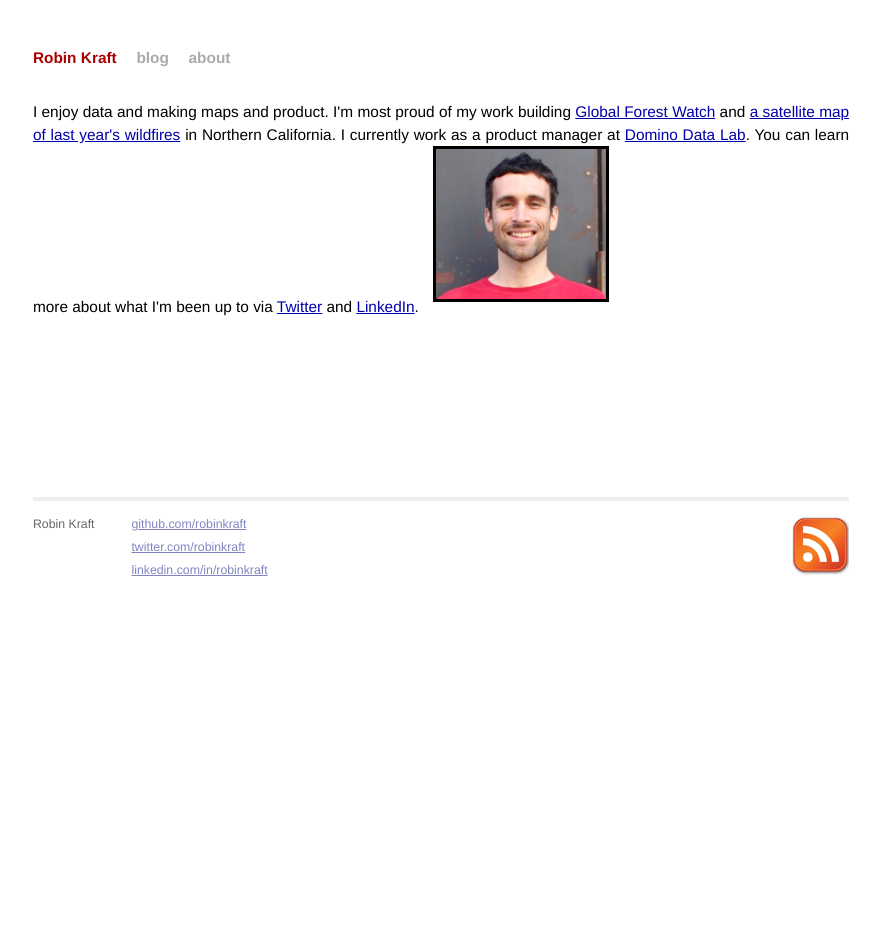
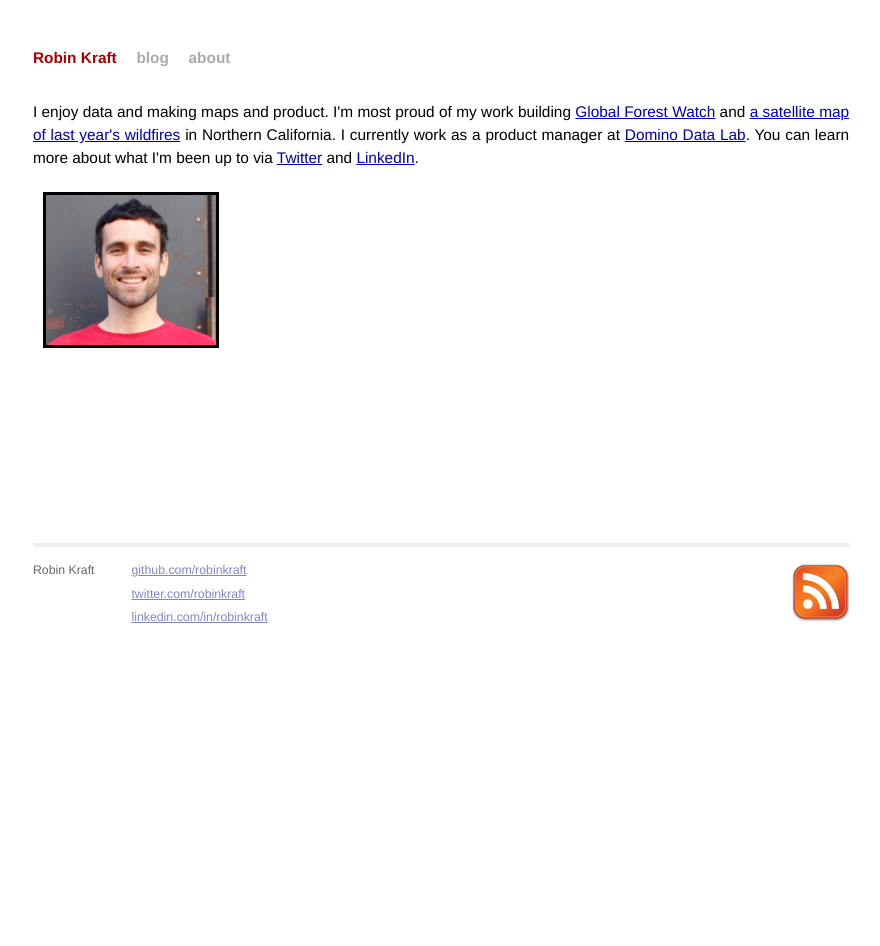
Before and after one commit to robinkraft/robinkraft.github.com, a Jekyll site: the page built from about.html, in a window 1280 px wide. Shown: the whole page, without its empty margins (199-1079 px from the left). Built offline with Jekyll 4.4.1, drawn with Linux system fonts in a browser that asks for light colours.

Commit message:
Formatting

```diff
--- a/about.html
+++ b/about.html
@@ -7,9 +7,9 @@
 
 I currently work as a product manager at <a href="https://www.dominodatalab.com">Domino Data Lab</a>. You can learn more about what I'm been up to via <a href="https://twitter.com/robinkraft">Twitter</a> and <a href="https://www.linkedin.com/in/robinkraft">LinkedIn</a>.
 
-<img src="/images/robin.jpg"
-height=150
- style="border:3px solid #000000; margin: 0px 10px 10px 10px;" />
+<br />
+<br />
+<img src="/images/robin.jpg" height=150 style="border:3px solid #000000; margin: 0px 10px 10px 10px;" />
 
 <p>
 </p>
```
